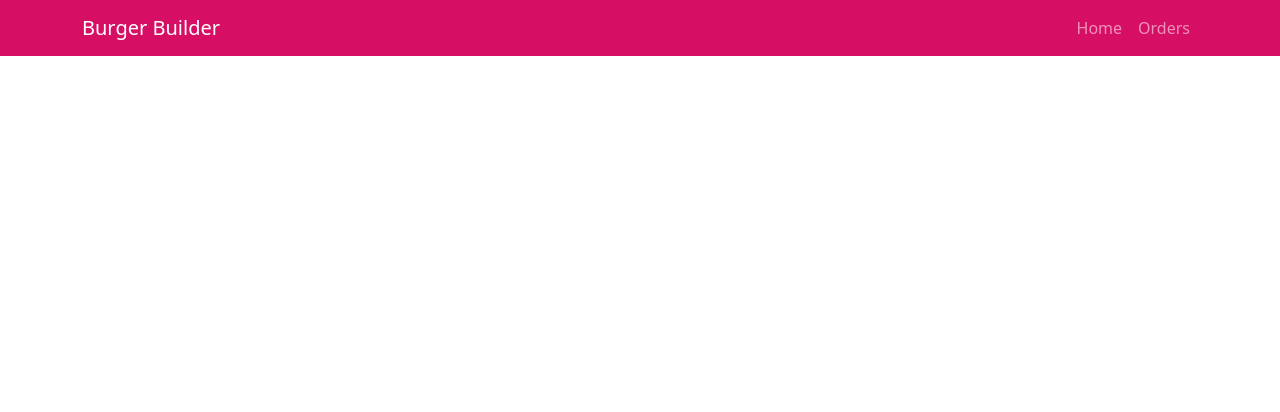
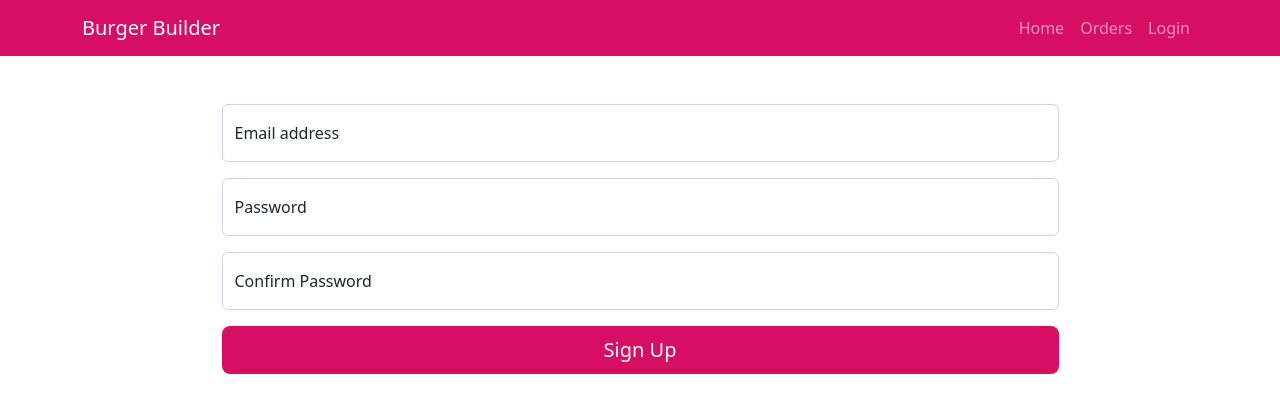
Before and after one commit to dabananda/burgerBuilder, a React (Vite) app: page /login in a window 1280 px wide. Shown: the top 412 px of the page. Built offline with nearby package versions, Linux system fonts and the light colour scheme; the HTML template or start-up script is replaced by a standard one.

Commit message:
Added auth with formik

```diff
--- a/package.json
+++ b/package.json
@@ -11,6 +11,7 @@
   "dependencies": {
     "axios": "^0.27.2",
     "bootstrap": "^5.2.0",
+    "formik": "^2.2.9",
     "react": "^16.13.0",
     "react-dom": "^16.13.0",
     "react-popper": "^2.3.0",
--- a/src/components/MainComponent.jsx
+++ b/src/components/MainComponent.jsx
@@ -4,6 +4,7 @@ import BurgerBuilder from './burger-builder/BurgerBuilder';
 import Header from './header/Header';
 import Orders from './orders/Orders';
 import Checkout from './orders/checkout/Checkout';
+import Auth from './auth/Auth';
 
 const MainComponent = props => {
   return (
@@ -13,6 +14,7 @@ const MainComponent = props => {
         <Route path="/" element={<BurgerBuilder />} />
         <Route path="/orders" element={<Orders />} />
         <Route path="/checkout" element={<Checkout />} />
+        <Route path="/login" element={<Auth />} />
       </Routes>
     </div>
   );
--- /dev/null
+++ b/src/components/auth/Auth.jsx
@@ -0,0 +1,92 @@
+import { Formik } from 'formik';
+import React, { Component } from 'react';
+
+class Auth extends Component {
+  render() {
+    return (
+      <div className="container">
+        <Formik
+          initialValues={{
+            email: '',
+            password: '',
+            confirmPassword: '',
+          }}
+          onSubmit={values => console.log(values)}
+          validate={values => {
+            const errors = {};
+            if (!values.email) {
+              errors.email = 'Required';
+            } else if (
+              !/^\w+([\.-]?\w+)*@\w+([\.-]?\w+)*(\.\w{2,3})+$/i.test(
+                values.email
+              )
+            ) {
+              errors.email = 'Please enter a valid email address';
+            }
+            if (!values.password) {
+              errors.password = 'Required';
+            } else if (values.password.length < 4) {
+              errors.password = 'Password should be atleast 4 characters long';
+            }
+            if (!values.confirmPassword) {
+              errors.confirmPassword = 'Required';
+            } else if (values.password !== values.confirmPassword) {
+              errors.confirmPassword = "Password didn't match";
+            }
+            return errors;
+          }}>
+          {({ values, handleChange, handleSubmit, errors }) => (
+            <div>
+              <form className="w-75 mx-auto mt-5" onSubmit={handleSubmit}>
+                <div className="form-floating mb-3">
+                  <input
+                    name="email"
+                    type="email"
+                    className="form-control"
+                    placeholder="Email address"
+                    value={values.email}
+                    onChange={handleChange}
+                  />
+                  <label>Email address</label>
+                  <span className="text-danger">{errors.email}</span>
+                </div>
+                <div className="form-floating mb-3">
+                  <input
+                    name="password"
+                    type="password"
+                    className="form-control"
+                    placeholder="Password"
+                    value={values.password}
+                    onChange={handleChange}
+                  />
+                  <label>Password</label>
+                  <span className="text-danger">{errors.password}</span>
+                </div>
+                <div className="form-floating mb-3">
+                  <input
+                    name="confirmPassword"
+                    type="password"
+                    className="form-control"
+                    placeholder="Password"
+                    value={values.confirmPassword}
+                    onChange={handleChange}
+                  />
+                  <label>Confirm Password</label>
+                  <span className="text-danger">{errors.confirmPassword}</span>
+                </div>
+                <button
+                  type="submit"
+                  className="btn btn-lg w-100"
+                  style={{ backgroundColor: '#D70F64', color: '#fff' }}>
+                  Sign Up
+                </button>
+              </form>
+            </div>
+          )}
+        </Formik>
+      </div>
+    );
+  }
+}
+
+export default Auth;
--- a/src/components/header/Header.jsx
+++ b/src/components/header/Header.jsx
@@ -29,6 +29,9 @@ const Header = () => {
             </Link>
             <Link className="nav-link" to="/orders">
               Orders
+            </Link>
+            <Link className="nav-link" to="/login">
+              Login
             </Link>
           </div>
         </div>
```
Also changed, not shown: 1 other file (tests, documents, lock files or other folders).
